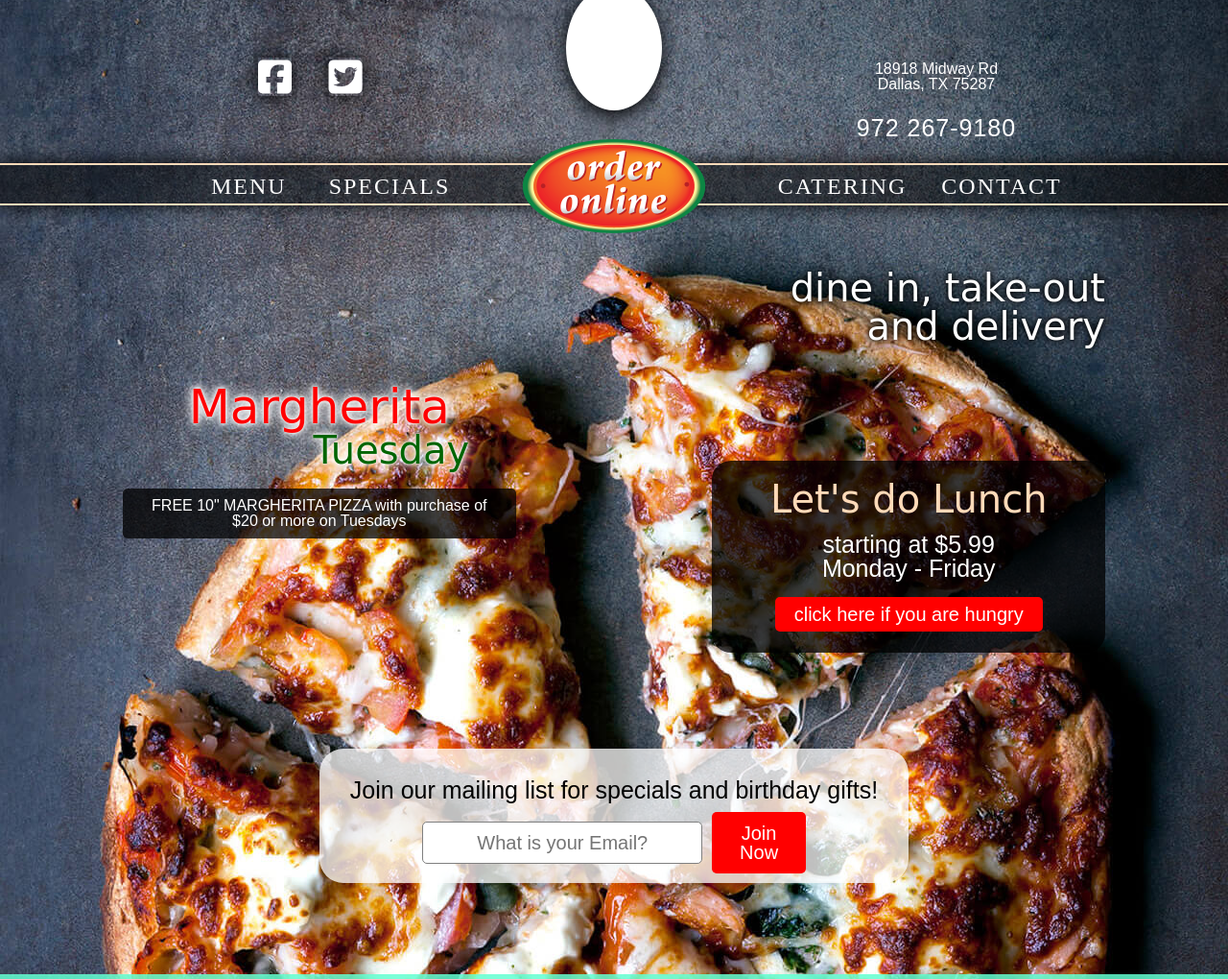
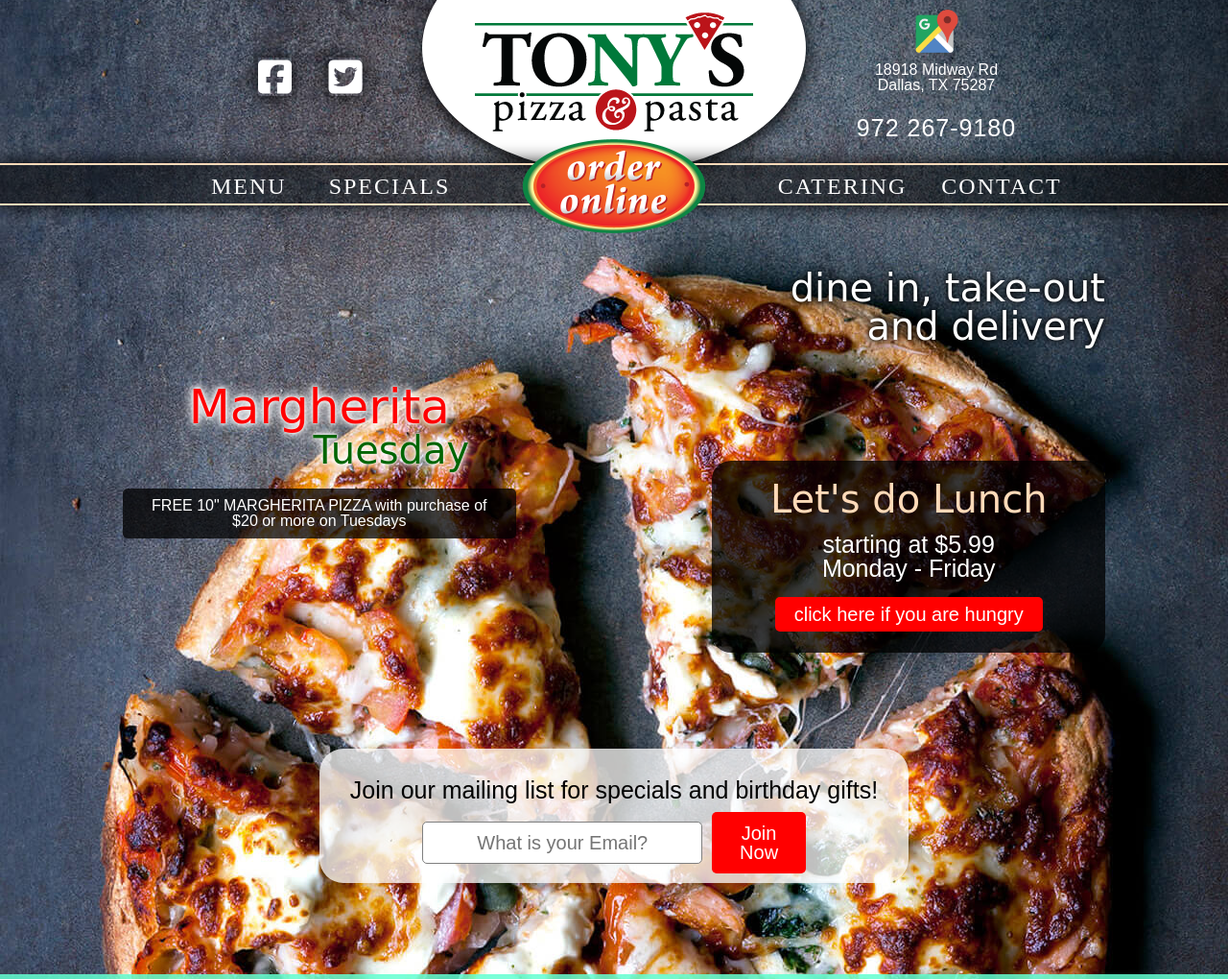
Before and after one commit to vjeuel/Tonys-Pizza, a plain HTML site: page index.html in a window 1280 px wide. Shown: the top 1020 px of the page at 96% size. Drawn offline with Linux system fonts and the light colour scheme; the site is published under a folder, as on GitHub Pages, so addresses that start at the root find nothing; a web font is replaced by a local one.

Commit message:
Fixed missing image links

```diff
--- a/index.html
+++ b/index.html
@@ -18,10 +18,10 @@
             <i class="fab fa-facebook-square fa-2x social-top"></i>
             <i class="fab fa-twitter-square fa-2x social-top"></i>
             <a class="logo-top" href="http://deliveryzones.bigholler.com/?SURL=tonyspizzapasta" target="_blank">
-               <img src="/img/logo.png" alt="">
+               <img src="./img/logo.png" alt="">
             </a>
             <a class="google-map" href="https://www.google.com/maps/place/Tonys+Pizza+and+Pasta/@33.0090601,-96.8429613,17z/data=!4m5!3m4!1s0x0000000000000000:0x835f8d0dd8943604!8m2!3d33.0090601!4d-96.8429613" target="_blank">
-               <img src="/img/googlemaps.png" alt="">
+               <img src="./img/googlemaps.png" alt="">
             </a>
             <a class="address" href="https://www.google.com/maps/place/Tonys+Pizza+and+Pasta/@33.0090601,-96.8429613,17z/data=!4m5!3m4!1s0x0000000000000000:0x835f8d0dd8943604!8m2!3d33.0090601!4d-96.8429613" target="_blank">
                <h6>18918 Midway Rd<br>Dallas, TX 75287</h6>
```
